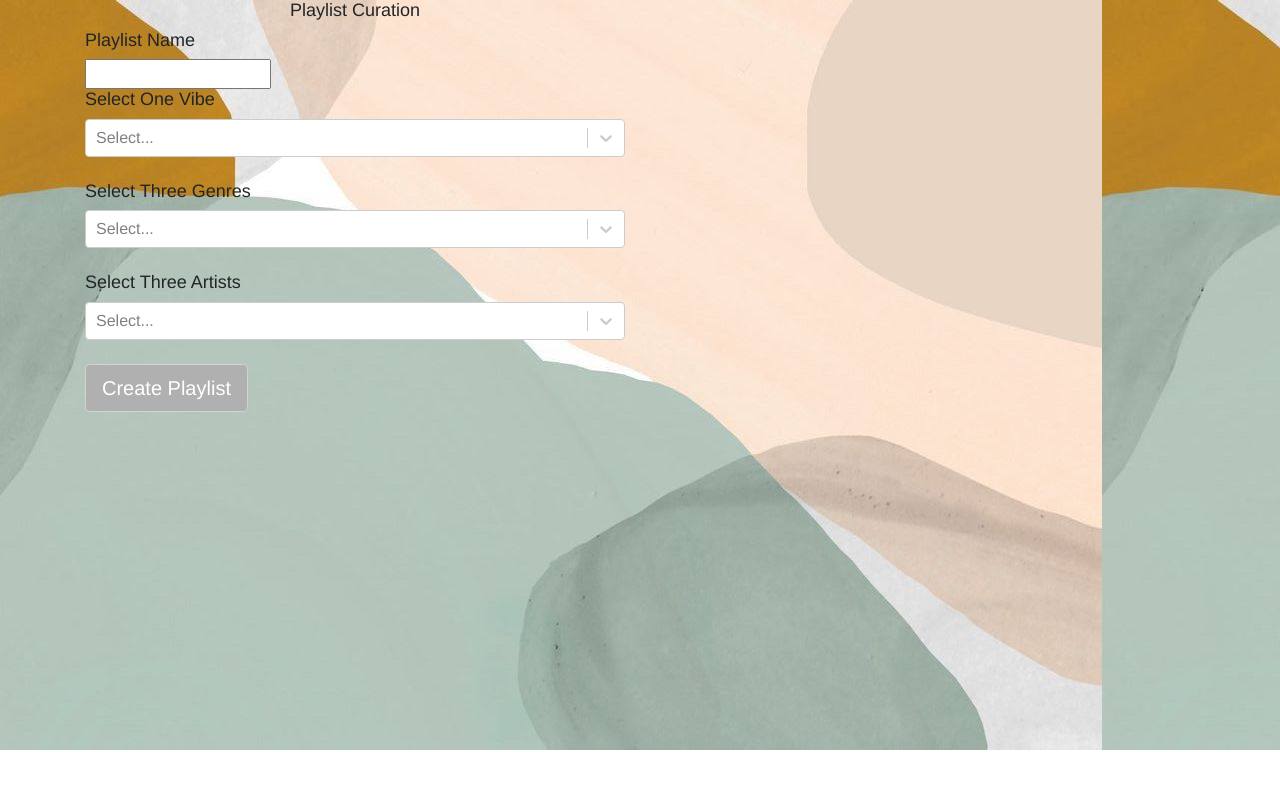
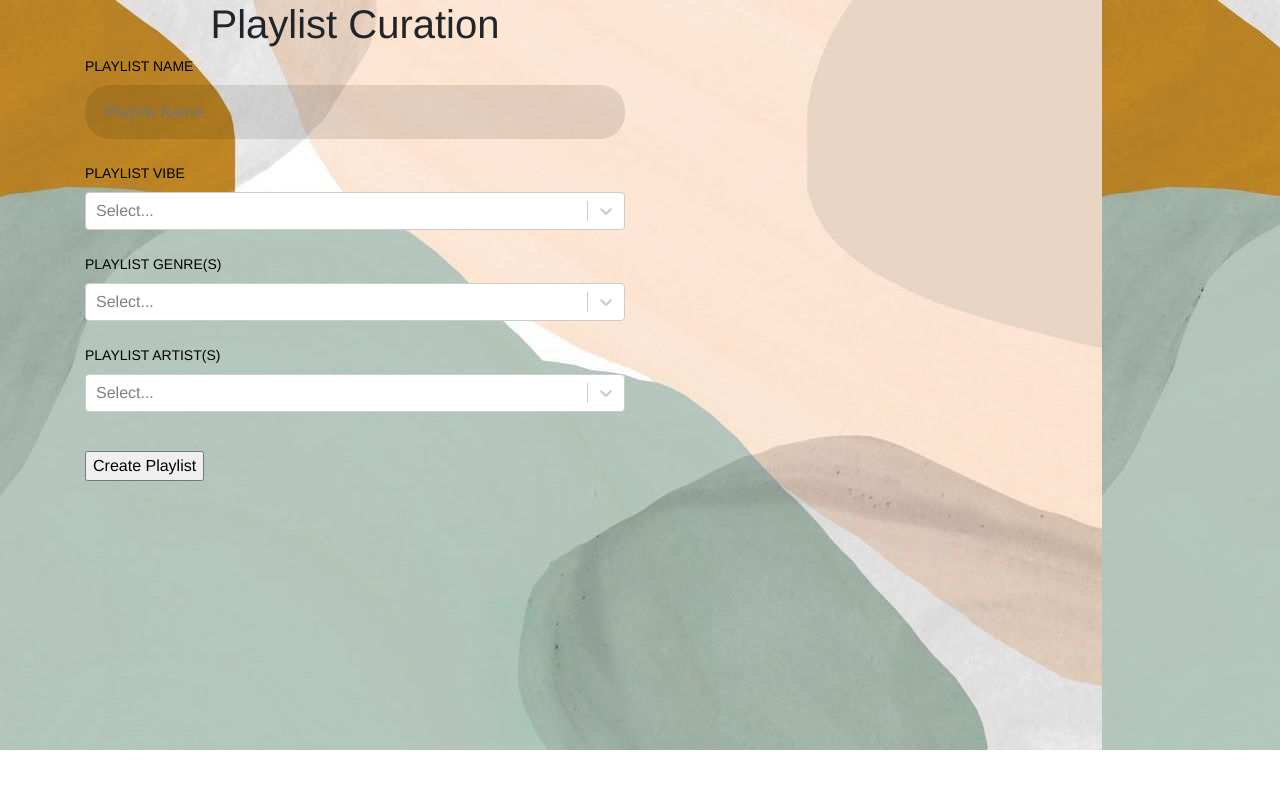
Before and after one commit to curatemymind/vibecheck, a React (Create React App) app in the folder frontend/: page /playlist in a window 1280 px wide. Shown: the top 788 px of the page. Built offline with nearby package versions, Linux system fonts and the light colour scheme; no server answers.

Commit message:
styling again

```diff
--- a/frontend/src/pages/Home.js
+++ b/frontend/src/pages/Home.js
@@ -77,6 +77,7 @@ class Home extends React.Component {
           </div>
         </div>
       </form>
+
     )
   }
 }
--- a/frontend/src/pages/Playlist.js
+++ b/frontend/src/pages/Playlist.js
@@ -201,27 +201,40 @@ class Playlist extends React.Component {
                 <div className="col-md-6">
                 <div>
                   <h1><center>Playlist Curation</center></h1>
-                  <h2>Playlist Name</h2>
-                  <input type="text" value={this.state.playlistName} onChange={this.handleChange}/>
-                  <h2>Select One Vibe</h2>
+                  <div class="login-form">
+              <div class="sign-in-htm">
+                <div class="group">
+
+
+                  <label class="label">PLAYLIST NAME</label>
+                  <input placeholder= "Playlist Name" type="text" value={this.state.playlistName} onChange={this.handleChange} class="input" />
+                  <br></br>
+                  <label class="label">PLAYLIST VIBE</label>
                   <Select options={Vibes} onChange={this.handleVibe} components={animatedComponents}
                   />
                   <br></br>
-                  <h2>Select Three Genres</h2>
-                  <Select options={genres} onChange={this.handleGenres} components={animatedComponents} isMulti />
+                  <label class="label">PLAYLIST GENRE(S)</label>
+                  <Select  options={genres} onChange={this.handleGenres} components={animatedComponents} isMulti />
                   <br></br>
-                  <h2>Select Three Artists</h2>
+                  <label class="label">PLAYLIST ARTIST(S)</label>
                   {this.state.change === true && <Select options={recommended} onChange={this.handleArtists} components={animatedComponents} isMulti />}
                   {this.state.change === false && <Select options={recommended} onChange={this.handleArtists} components={animatedComponents} isMulti />}
                   <br></br>
+                </div>
+                </div>
+                </div>
+
+                  {/* <h2>Playlist Name</h2>
+                  <input type="text" value={this.state.playlistName} onChange={this.handleChange}/> */}
+
 
                    <input type="hidden" id="vibe" name="vibe" value={this.state.vibe}></input>
                    <input type="hidden" id="genresSelected" name="genresSelected" value={this.state.genresSelected}></input>
                    <input type="hidden" id="chosenArtists" name="chosenArtists" value={this.state.chosenArtists}></input>
                     <input type="hidden" id="playlistName" name="playlistName" value={this.state.playlistName}></input>
-                    <button type="button" class="btn btn-primary btn-lg">Create Playlist</button>
+                    {/* <button type="button" class="btn btn-primary btn-lg">Create Playlist</button> */}
 
-                  {/* <input type="submit" class="button" value="Create Playlist" /> */}
+                  <input type="submit" class="button" value="Create Playlist" />
                 </div>
                 </div>
 
--- a/frontend/src/pages/loginsignup.css
+++ b/frontend/src/pages/loginsignup.css
@@ -9,21 +9,14 @@ body{
 .clearfix:after{clear:both;display:block}
 a{color:inherit;text-decoration:none}
 
-.login-wrap{
-	width:100%;
-	margin:auto;
-	max-width:525px;
-	min-height:670px;
-	position:relative;
-	background:url(https://raw.githubusercontent.com/khadkamhn/day-01-login-form/master/img/bg.jpg) no-repeat center;
-	box-shadow:0 12px 15px 0 rgba(0,0,0,.24),0 17px 50px 0 rgba(0,0,0,.19);
-}
+
+
 .login-html{
 	width:100%;
 	height:100%;
 	position:absolute;
 	padding:90px 70px 50px 70px;
-	background:rgba(40,57,101,.9);
+	/* background:rgba(239, 240, 245, 0.9); */
 }
 .login-html .sign-in-htm,
 .login-html .sign-up-htm{
@@ -56,8 +49,8 @@ a{color:inherit;text-decoration:none}
 }
 .login-html .sign-in:checked + .tab,
 .login-html .sign-up:checked + .tab{
-	color:#fff;
-	border-color:#1161ee;
+	color:#384c70;
+	border-color:#384c70;
 }
 .login-form{
 	min-height:345px;
@@ -80,18 +73,18 @@ a{color:inherit;text-decoration:none}
 	border:none;
 	padding:15px 20px;
 	border-radius:25px;
-	background:rgba(255,255,255,.1);
+	background:rgba(0, 0, 0, 0.1);
 }
 .login-form .group input[data-type="password"]{
 	text-security:circle;
 	-webkit-text-security:circle;
 }
 .login-form .group .label{
-	color:#aaa;
-	font-size:12px;
+	color:rgb(0, 0, 0);
+	font-size:14px;
 }
 .login-form .group .button{
-	background:#1161ee;
+	background:#171e2b;
 }
 .login-form .group label .icon{
 	width:15px;
@@ -99,14 +92,14 @@ a{color:inherit;text-decoration:none}
 	border-radius:2px;
 	position:relative;
 	display:inline-block;
-	background:rgba(255,255,255,.1);
+	background:rgba(54, 53, 53, 0.1);
 }
 .login-form .group label .icon:before,
 .login-form .group label .icon:after{
 	content:'';
 	width:10px;
 	height:2px;
-	background:#fff;
+	background:rgb(0, 0, 0);
 	position:absolute;
 	transition:all .2s ease-in-out 0s;
 }
--- a/frontend/src/pages/testing.css
+++ b/frontend/src/pages/testing.css
@@ -6,9 +6,8 @@ body{
     margin: auto;
     }
 
-    h1,h2,h3,h4,h5,h6 {
+    h1,h2,h3,h4,h5,h6{
         font-family: 'Helvetica', sans-serif;
-        font-size: large;
 
     }
     .btn-primary, .btn-primary:hover, .btn-primary:active, .btn-primary:visited {
@@ -32,3 +31,11 @@ body{
         text-decoration: none;
 
     }
+    .bootstrap-select {
+        color:#384c70;
+        border-color:#384c70;
+    }
+    select {
+        color:#384c70;
+        border-color:#384c70;
+    }
```
